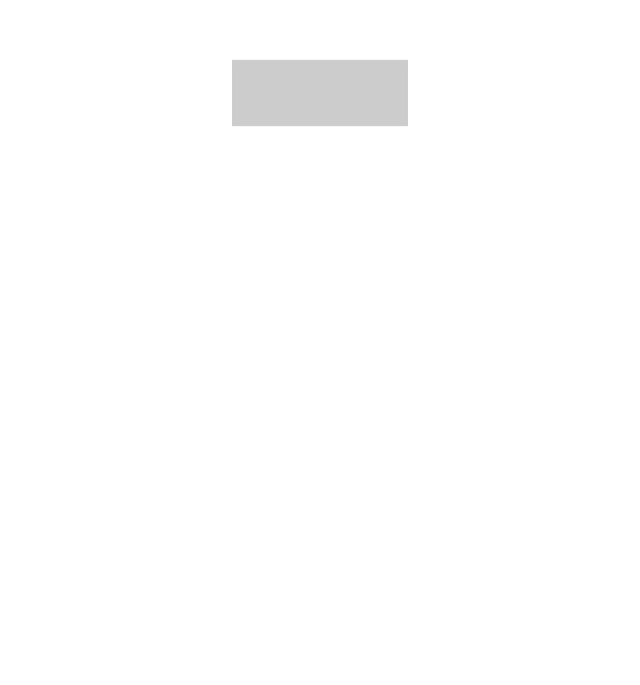
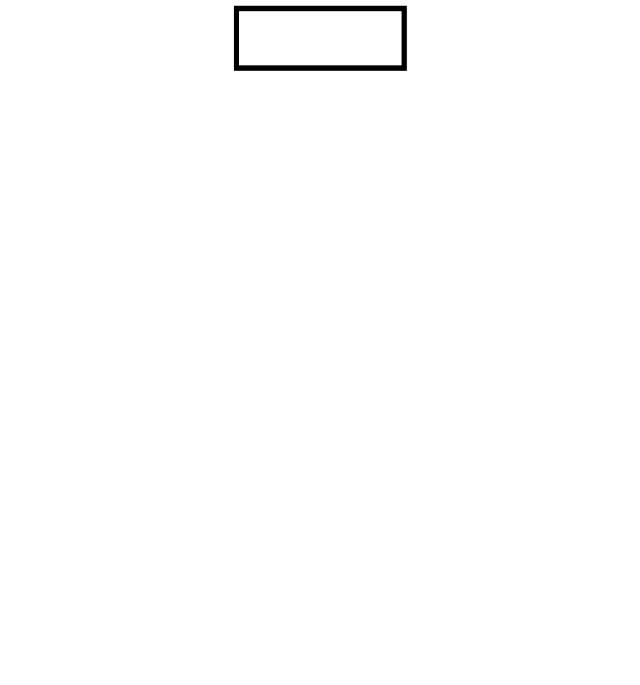
Before and after one commit to JohHub/hackFE, a website: page index.html in a window 1280 px wide. Shown: the part 115-800 px from the top of the page, without its empty margins (320-960 px from the left). Drawn offline with nearby package versions, Linux system fonts and the light colour scheme.

Commit message:
Change rectangle image

```diff
--- a/index.html
+++ b/index.html
@@ -13,11 +13,6 @@
 <div class="container text-center">
     <h1 class="mt-5 mb-4">Seatfinder</h1>
     <div class="row justify-content-center">
-        <img src="resources/rectangle-svgrepo-com.png" style="transform: rotate(90deg); width: 200px">
-    </div>
-
-
-    <div class="row justify-content-center">
         <div class="col-md-8">
             <div class="row">
                 <!-- Chairs will be dynamically inserted here -->
@@ -27,6 +22,11 @@
             </div>
         </div>
     </div>
+
+    <div class="row justify-content-center">
+        <img src="resources/rectangle.png" style="width: 200px">
+    </div>
+
 </div>
 <script src="chairsScript.js"></script>
 </body>
```
Also changed, not shown: public/resources/rectangle-svgrepo-com.png (deleted), public/resources/rectangle.png (added).
